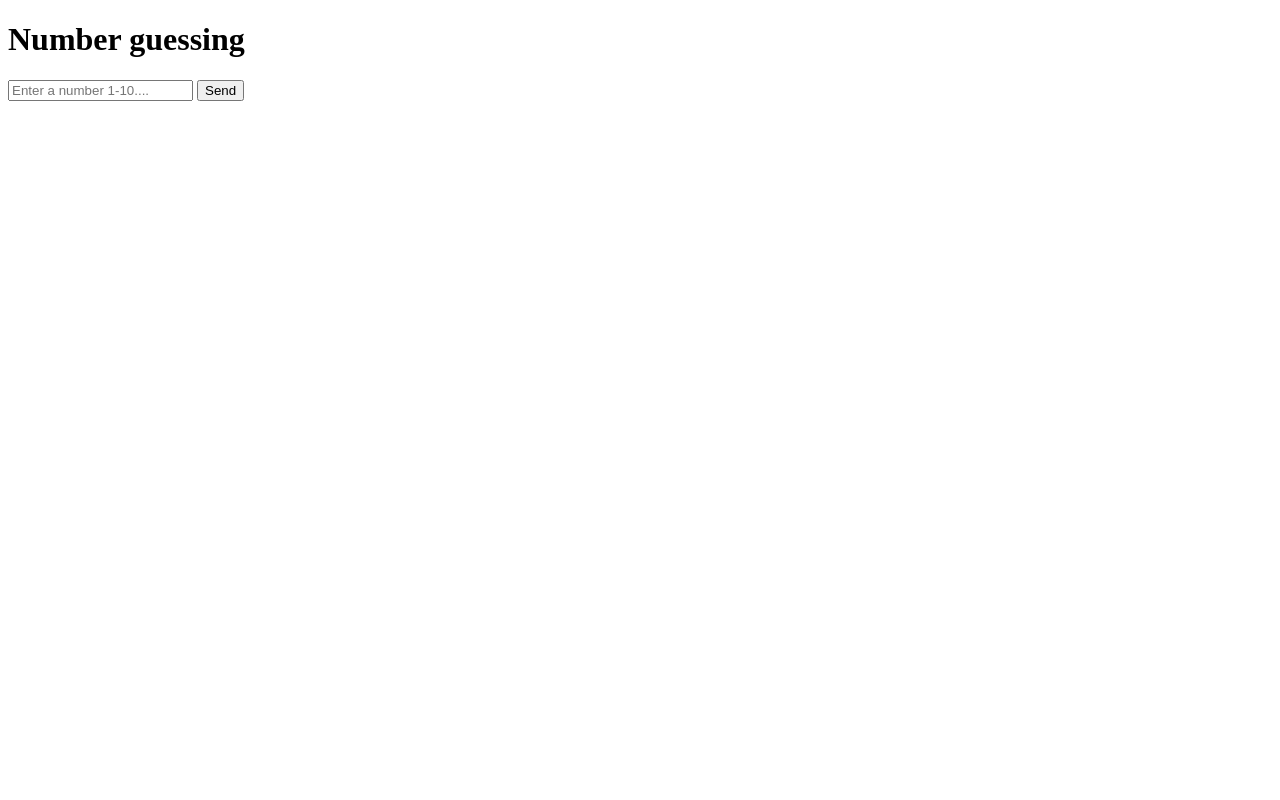
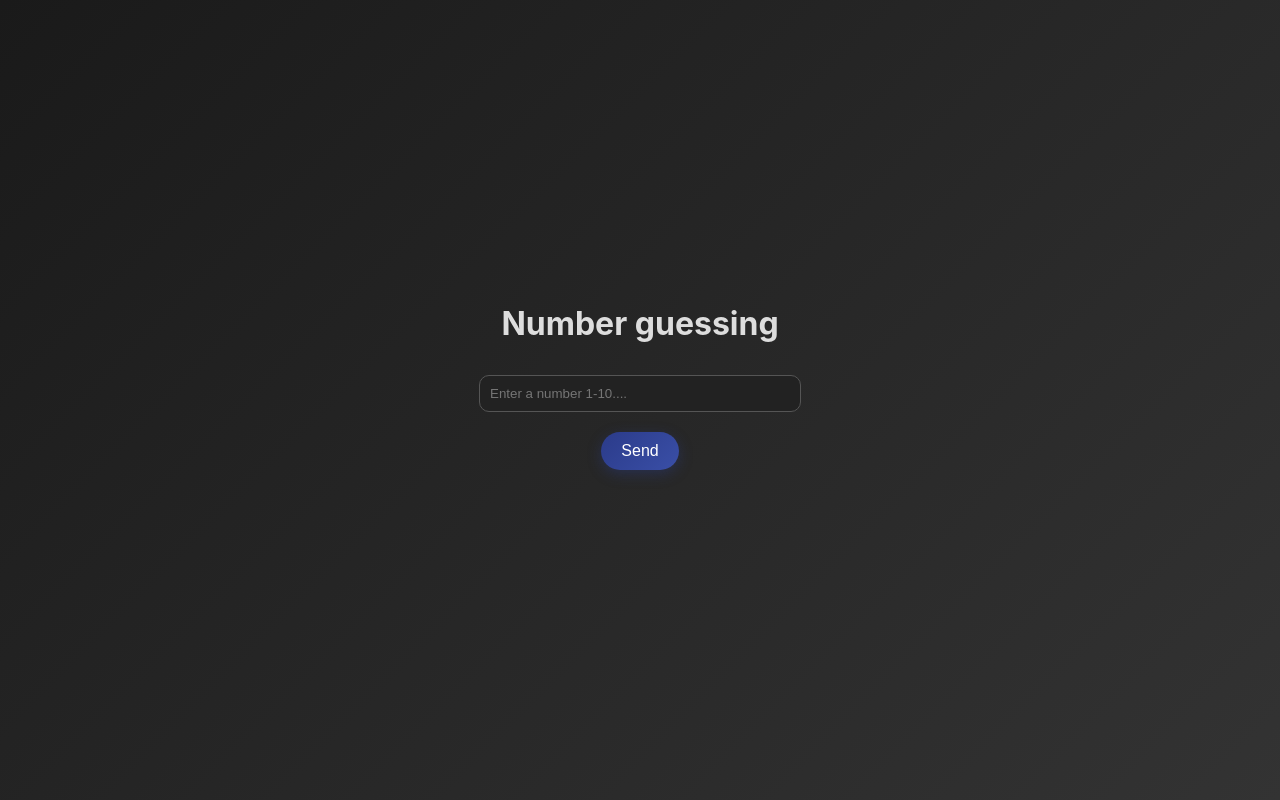
Before and after one commit to ufz0/number-guessing, a website: page public/index.html in a window 1280 px wide. Drawn offline with Linux system fonts and the light colour scheme.

Commit message:
Update index.html
Added styling

```diff
--- a/public/index.html
+++ b/public/index.html
@@ -4,11 +4,84 @@
     <meta charset="UTF-8">
     <meta name="viewport" content="width=device-width, initial-scale=1.0">
     <title>Number guessing</title>
+    <link rel="stylesheet" href="styles.css">
+</head>
+<style>
+    /* General Reset and Body Style */
+    body {
+        margin: 0;
+        padding: 0;
+        font-family: -apple-system, BlinkMacSystemFont, "Segoe UI", Roboto, "Helvetica Neue", Arial, sans-serif;
+        background: linear-gradient(135deg, #1a1a1a, #333);
+        display: flex;
+        flex-direction: column;
+        justify-content: center;
+        align-items: center;
+        height: 100vh;
+        overflow: hidden;
+        color: #ddd;
+    }
 
-</head>
+    .title-container {
+        text-align: center;
+        margin-bottom: 20px;
+    }
+
+    h1.text {
+        font-size: 2.5em;
+        color: #ddd;
+        margin-bottom: 20px;
+    }
+
+    /* Button Styling */
+    button {
+        background: linear-gradient(135deg, #2b3b8a, #3a4fa7);
+        color: white;
+        padding: 10px 20px;
+        border: none;
+        border-radius: 20px;
+        box-shadow: 0 4px 14px rgba(43, 59, 138, 0.4);
+        cursor: pointer;
+        font-size: 1em;
+        margin: 10px;
+        transition: all 0.3s ease;
+    }
+
+    button:hover {
+        box-shadow: 0 6px 18px rgba(43, 59, 138, 0.6);
+        transform: translateY(-2px);
+    }
+
+    button:active {
+        box-shadow: 0 4px 14px rgba(43, 59, 138, 0.4);
+        transform: translateY(0);
+    }
+
+    /* Sections */
+    section {
+        text-align: center;
+        margin: 20px 0;
+    }
+
+    /* Form Styles */
+    form {
+        margin: 20px 0;
+    }
+
+    input[type="text"] {
+        padding: 10px;
+        margin: 10px 0;
+        border-radius: 10px;
+        border: 1px solid #555;
+        width: 100%;
+        max-width: 300px;
+        background-color: #222;
+        color: #ddd;
+    }
+</style>
 <body>
     <h1>Number guessing</h1>
-    <input id="num" placeholder="Enter a number 1-10....">
+    <input id="num" placeholder="Enter a number 1-10...." type="text">
 
     <button id="sendBtn">Send</button>
     <button id="rsBtn" hidden>Restart</button>
```
